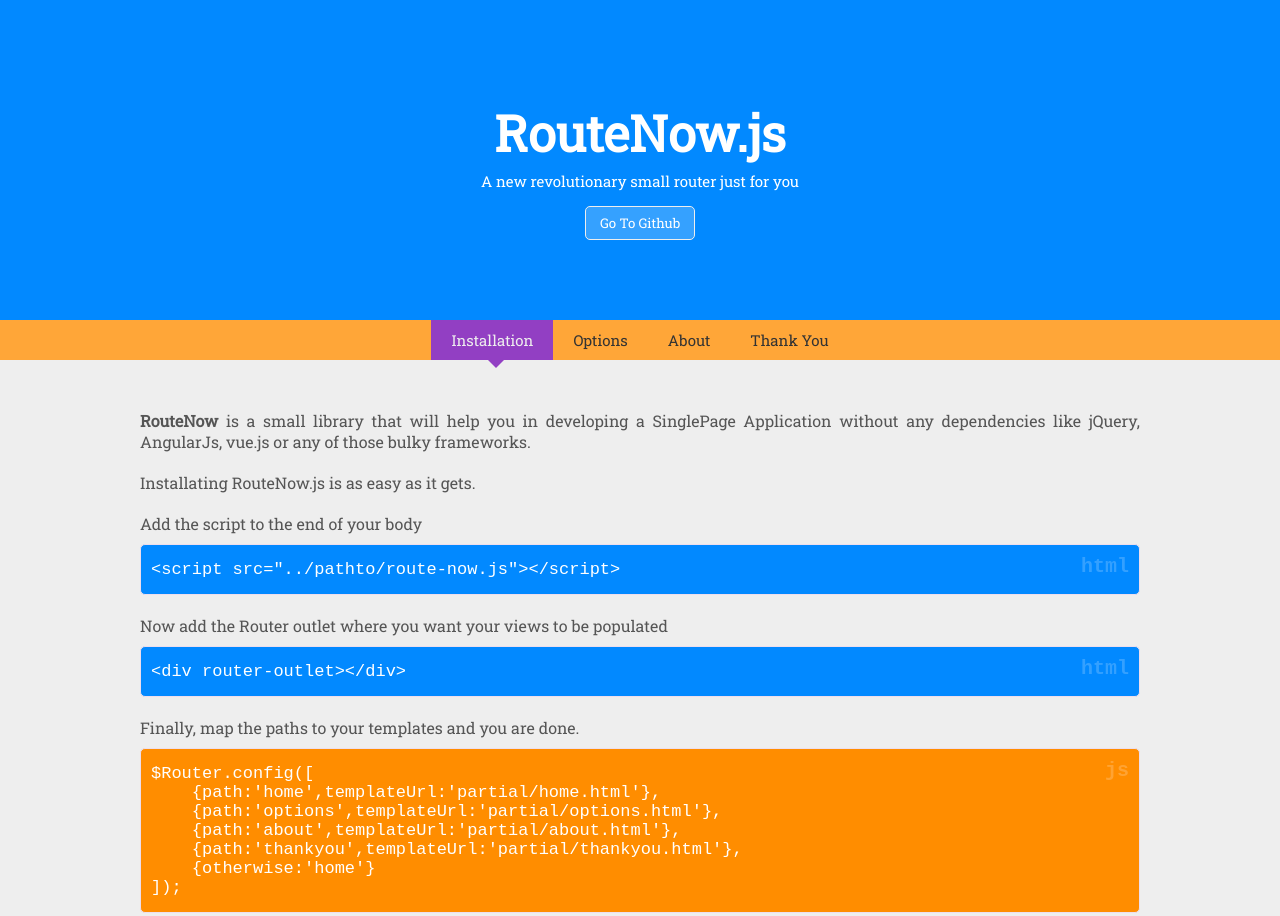
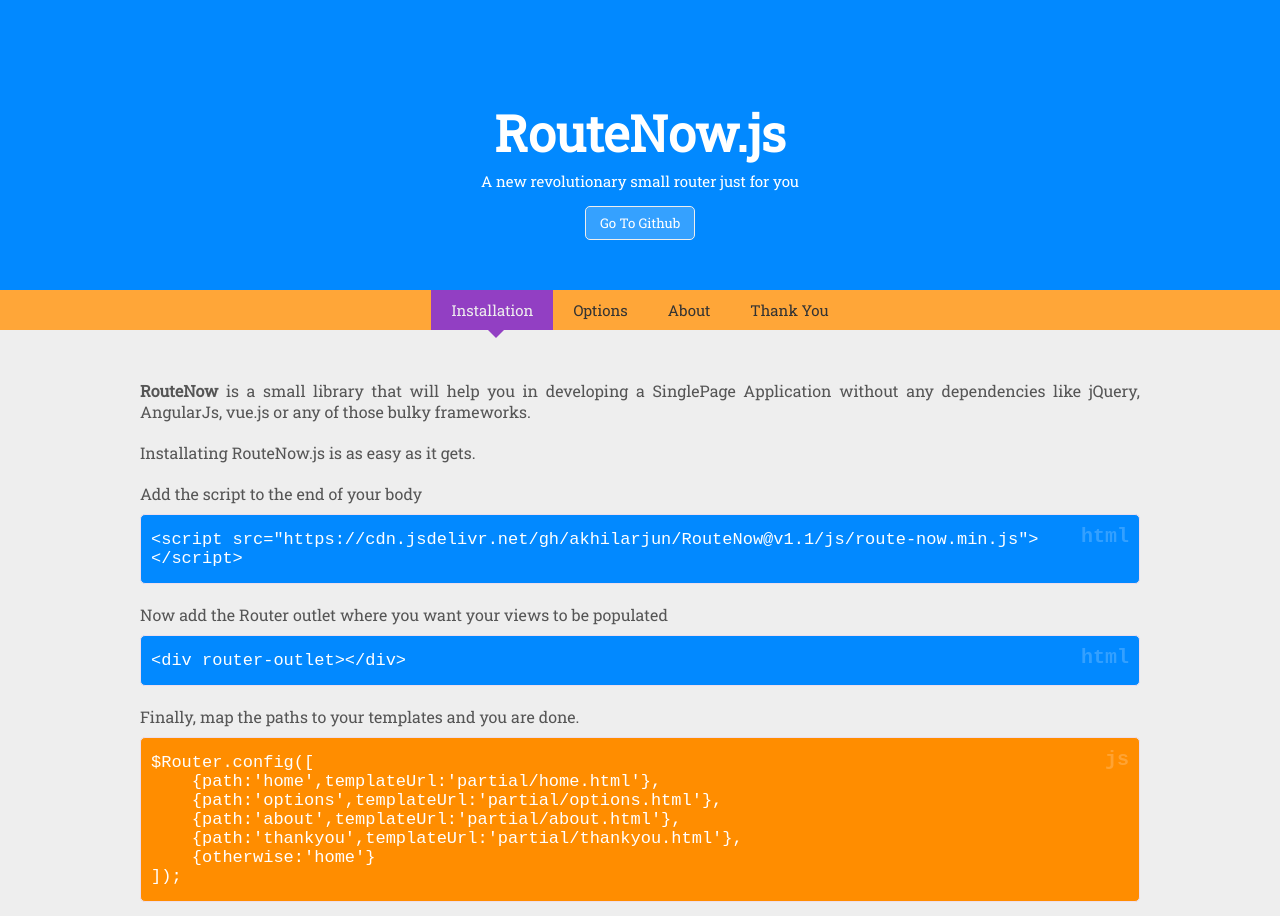
Before and after one commit to akhilarjun/RouteNow, a plain HTML site: page index.html in a window 1280 px wide. Drawn offline with Linux system fonts and the light colour scheme; a script that the page names is missing.

Commit message:
Updated Readme with CDN library

```diff
--- a/css/styles.css
+++ b/css/styles.css
@@ -16,7 +16,7 @@
 .clearfix:after,.clearfix:before{content:"";display: table;clear:both;}
 
 .banner{
-    padding:100px 20px 80px;
+    padding:100px 20px 50px;
     background:#0289ff;
     color:#fff;
     text-align: center;
--- a/partial/home.html
+++ b/partial/home.html
@@ -8,7 +8,7 @@
     <div class="step">
         Add the script to the end of your body
         <div class="code" data-language="html" data-scroll>
-            &lt;script src="../pathto/route-now.js"&gt;&lt;/script&gt;
+            &lt;script src="https://cdn.jsdelivr.net/gh/akhilarjun/RouteNow@v1.1/js/route-now.min.js"&gt;&lt;/script&gt;
         </div>
     </div>
     <div>
```
Also changed, not shown: README.md.
